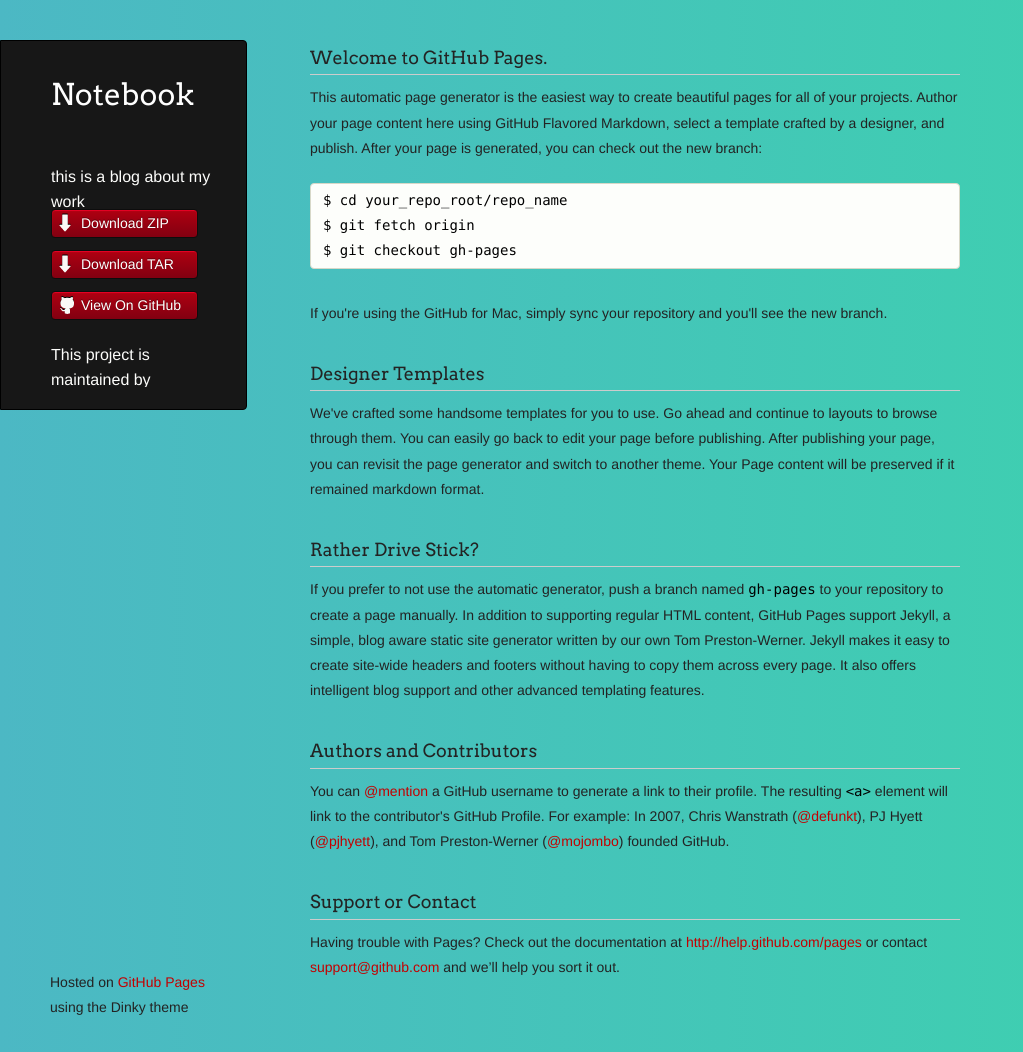
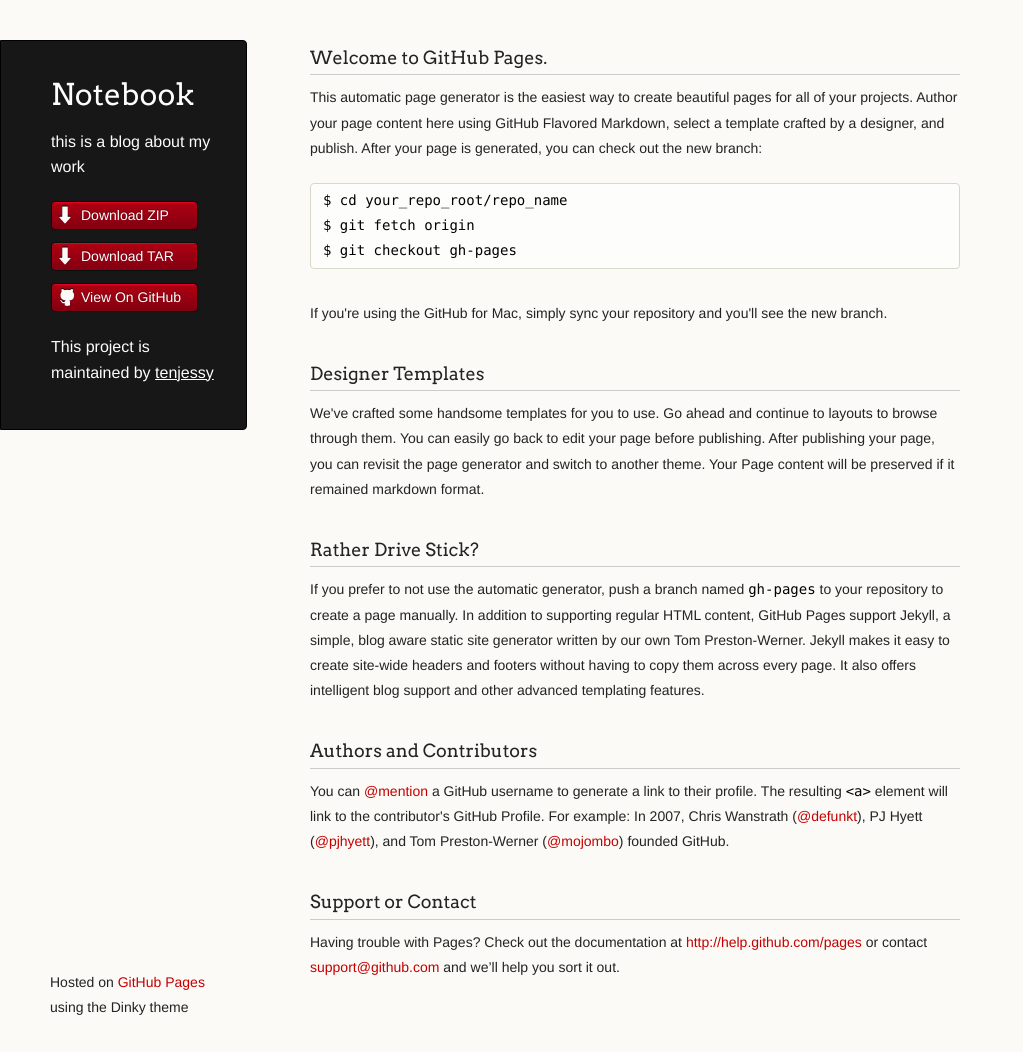
Before and after one commit to tenjessy/blog, a Jekyll site: the page built from index.html, in a window 1280 px wide and 1052 px high. Shown: the whole window, without its empty margins (0-1023 px from the left). Built offline with Jekyll 4.4.1, drawn with Linux system fonts in a browser that asks for light colours; some web fonts are replaced; Markdown is read by kramdown in place of the engine named in the settings.

Commit message:
修改首页模板

```diff
--- a/_layouts/default.html
+++ b/_layouts/default.html
@@ -3,7 +3,6 @@
 <head>
 	<meta http-equiv="content-type" content="text/html; charset=utf-8" />
 	<title>{{ page.title }}</title>
-	<link rel="stylesheet" type="text/css" href="css/blog.css" media="screen" />
 	<link rel="stylesheet" href="css/styles.css">
     <link rel="stylesheet" href="css/pygment_trac.css">
 	<script type="text/javascript" src="javascript/scale.fix.js"></script>
```
